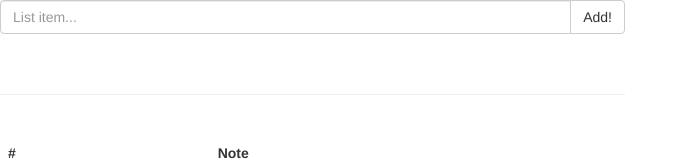
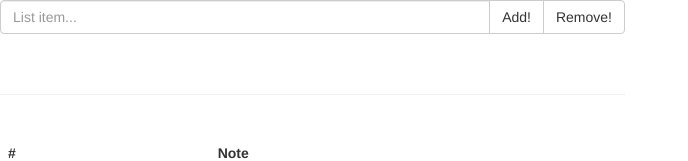
Before and after one commit to stitchfix/cxe-interns-todolist, a React app: page / in a window 1280 px wide. Shown: the top 161 px of the page, without its empty margins (0-688 px from the left). Built offline with nearby package versions, Linux system fonts and the light colour scheme.

Commit message:
Added Remove feature to page

```diff
--- a/App.js
+++ b/App.js
@@ -14,13 +14,20 @@ class App extends React.Component {
     this.clear();
   }
 
+//Called when remove button is pressed, removes last element on table
+  remove() {
+    const table = document.getElementById('table'); //get table from page
+    if(this.state.count!=1 && this.state.count!=0){
+      table.deleteRow(this.state.count-1);
+      this.setState({count: this.state.count-1});
+    }
+  }
 
-//Add method for taking text from text box and adding to unordered list ul
+//Add method for taking text from text box and adding to table
   add(){
-    var textToAdd = document.getElementById('textToAdd').value; //get text from text box
-
+    const textToAdd = document.getElementById('textToAdd').value; //get text from text box
     if(textToAdd!="") {
-        var table = document.getElementById('table'); //get table from page
+        const table = document.getElementById('table'); //get table from page
         var row = table.insertRow(this.state.count);  //add blank row to table
         var cell1 = row.insertCell(0);                //add blank cells to row
         var cell2 = row.insertCell(1);
@@ -48,6 +55,10 @@ class App extends React.Component {
             <button type="button" className="btn btn-default" data-toggle="popover" data-container="body" data-placement="right" title="Add Item"
               data-content="This will add the item to the list!" data-trigger="hover" onClick={this.update.bind(this)}>
               Add!
+            </button>
+            <button type="button" className="btn btn-default" data-toggle="popover" data-container="body" data-placement="bottom" title="Remove Item"
+              data-content="This remove the last item from the list" data-trigger="hover" onClick={this.remove.bind(this)}>
+              Remove!
             </button>
           </span>
         </div>
```
Lines whose indentation alone changed are shown as unchanged.
